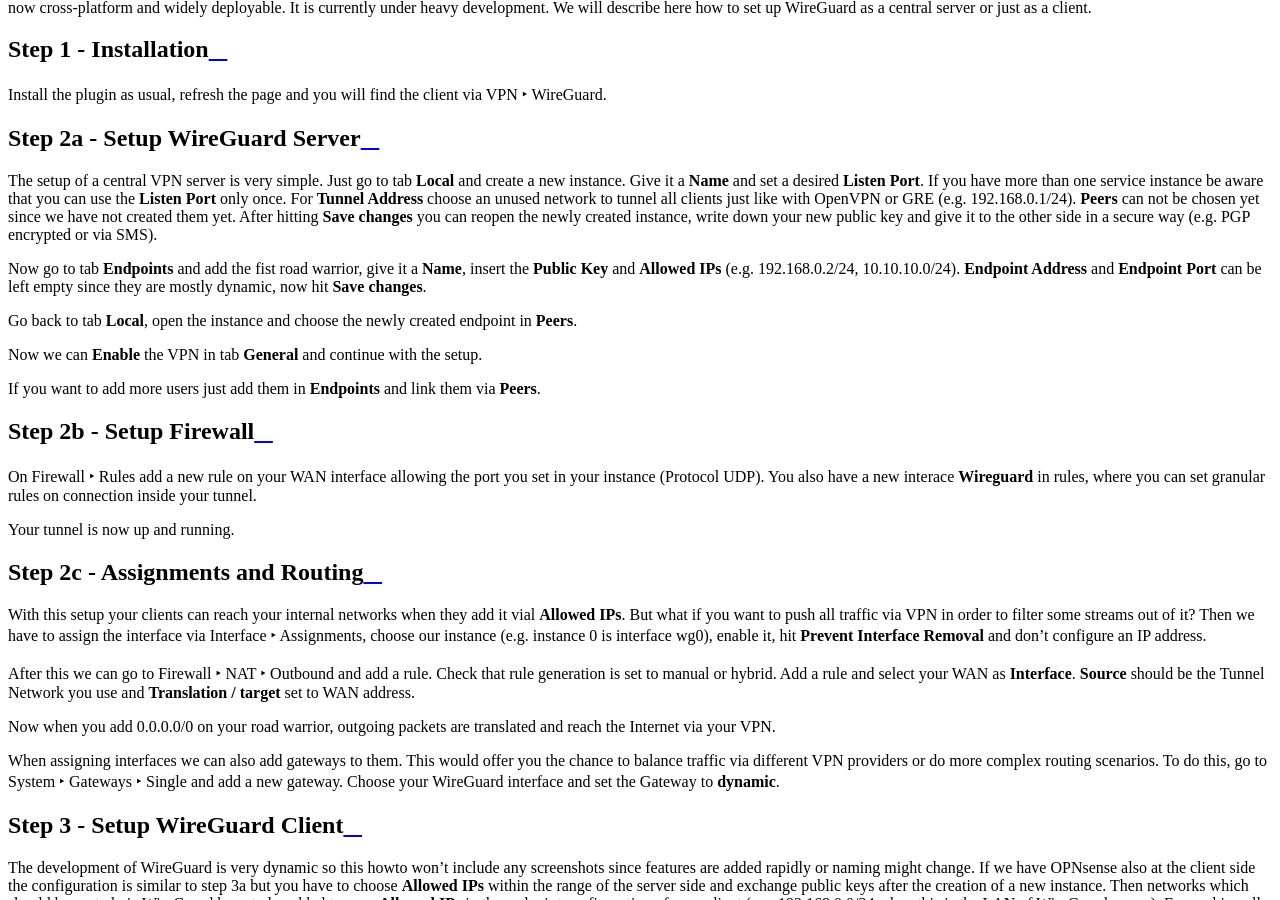
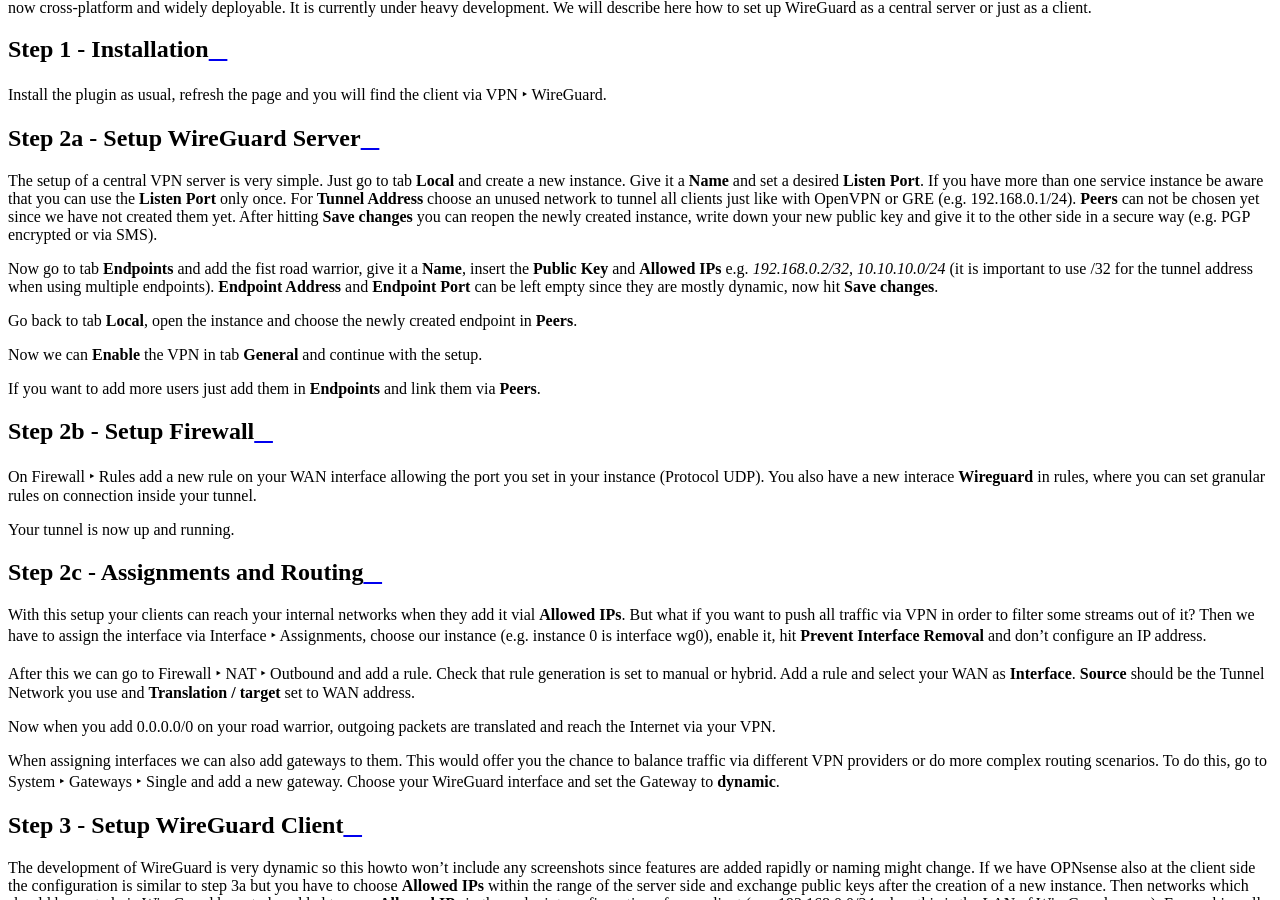
Before and after one commit to opnsense/docs, a Sphinx documentation site: the page built from source/manual/how-tos/wireguard-client.rst, in a window 1280 px wide and 900 px high, scrolled down 1032 px. Built offline with Sphinx 7.4.7 and the Read the Docs theme 2.0.0, drawn with Linux system fonts in a browser that asks for light colours.

Commit message:
Update wireguard-client.rst

```diff
--- a/source/manual/how-tos/wireguard-client.rst
+++ b/source/manual/how-tos/wireguard-client.rst
@@ -30,8 +30,9 @@
 key and give it to the other side in a secure way (e.g. PGP encrypted or via SMS).
 
 Now go to tab **Endpoints** and add the fist road warrior, give it a **Name**, insert the **Public
-Key** and **Allowed IPs** (e.g. 192.168.0.2/24, 10.10.10.0/24). **Endpoint Address** and  **Endpoint Port**
-can be left empty since they are mostly dynamic, now hit **Save changes**.
+Key** and **Allowed IPs** e.g. *192.168.0.2/32, 10.10.10.0/24* (it is important to use /32 for the
+tunnel address when using multiple endpoints). **Endpoint Address** and  **Endpoint Port** can be left
+empty since they are mostly dynamic, now hit **Save changes**.
 
 Go back to tab **Local**, open the instance and choose the newly created endpoint in **Peers**.
 
```
